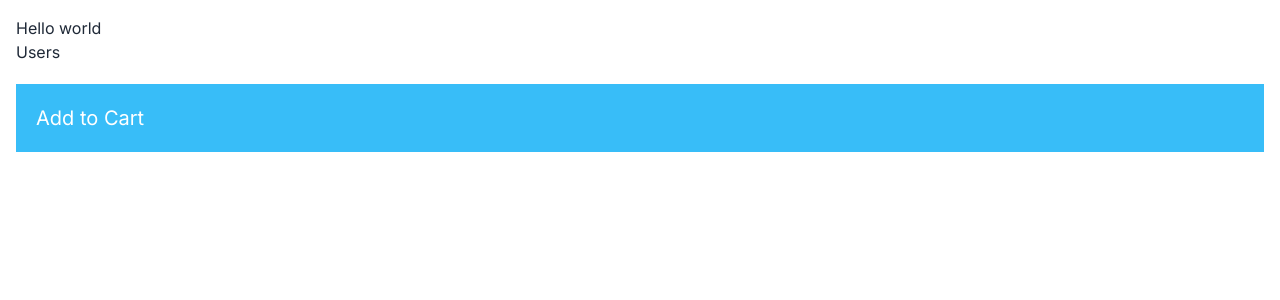
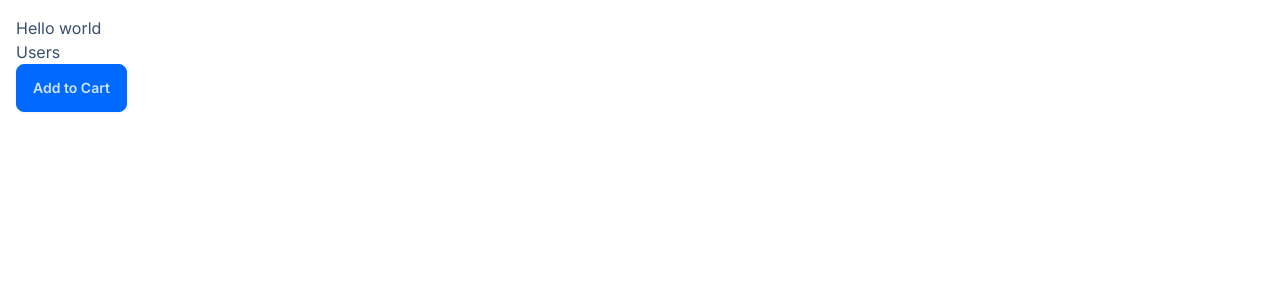
Before and after one commit to FourSqweez/next13-ts-nextauth-prisma-daisy-sql, a Next.js app: page / in a window 1280 px wide. Shown: the top 300 px of the page. Built offline with nearby package versions, Linux system fonts and the light colour scheme.

Commit message:
Add : styling with daisyui and theme config

```diff
--- a/app/components/AddToCart.tsx
+++ b/app/components/AddToCart.tsx
@@ -1,7 +1,11 @@
 "use client";
 
 const AddToCart = () => {
-  return <button onClick={() => console.log("test")}>Add to Cart</button>;
+  return (
+    <button className="btn btn-primary" onClick={() => console.log("test")}>
+      Add to Cart
+    </button>
+  );
 };
 
 export default AddToCart;
--- a/app/components/ProductCard.tsx
+++ b/app/components/ProductCard.tsx
@@ -2,7 +2,7 @@
 
 const ProductCard = () => {
   return (
-    <div className="p-5 my-5 bg-sky-400 text-white text-xl hover:bg-sky-600">
+    <div>
       <AddToCart />
     </div>
   );
--- a/app/layout.tsx
+++ b/app/layout.tsx
@@ -1,22 +1,22 @@
-import './globals.css'
-import type { Metadata } from 'next'
-import { Inter } from 'next/font/google'
+import "./globals.css";
+import type { Metadata } from "next";
+import { Inter } from "next/font/google";
 
-const inter = Inter({ subsets: ['latin'] })
+const inter = Inter({ subsets: ["latin"] });
 
 export const metadata: Metadata = {
-  title: 'Create Next App',
-  description: 'Generated by create next app',
-}
+  title: "Create Next App",
+  description: "Generated by create next app",
+};
 
 export default function RootLayout({
   children,
 }: {
-  children: React.ReactNode
+  children: React.ReactNode;
 }) {
   return (
-    <html lang="en">
+    <html lang="en" data-theme="winter">
       <body className={inter.className}>{children}</body>
     </html>
-  )
+  );
 }
--- a/app/users/page.tsx
+++ b/app/users/page.tsx
@@ -3,6 +3,7 @@
 interface User {
   id: number;
   name: string;
+  email: string;
 }
 const UserPage = async () => {
   const res = await fetch("https://jsonplaceholder.typicode.com/users", {
@@ -13,12 +14,22 @@
   return (
     <>
       <h1>Users</h1>
-      <p>{new Date().toLocaleTimeString()}</p>
-      <ul>
-        {users.map((user) => (
-          <li key={user.id}>{user.name}</li>
-        ))}
-      </ul>
+      <table className="table tabs-bordered">
+        <thead>
+          <tr>
+            <th>Name </th>
+            <th>Email</th>
+          </tr>
+        </thead>
+        <tbody>
+          {users.map((user) => (
+            <tr key={user.id}>
+              <td>{user.name}</td>
+              <td>{user.email}</td>
+            </tr>
+          ))}
+        </tbody>
+      </table>
     </>
   );
 };
--- a/tailwind.config.ts
+++ b/tailwind.config.ts
@@ -16,5 +16,8 @@
     },
   },
   plugins: [require("daisyui")],
+  daisyui: {
+    themes: ["winter"],
+  },
 };
 export default config;
```
